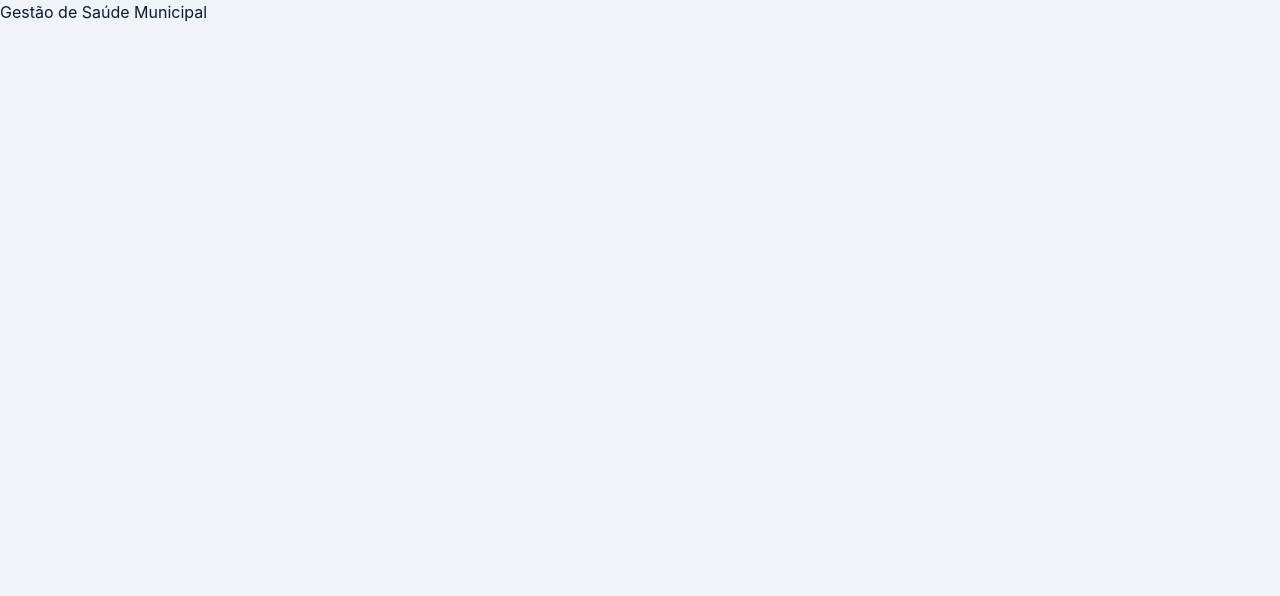
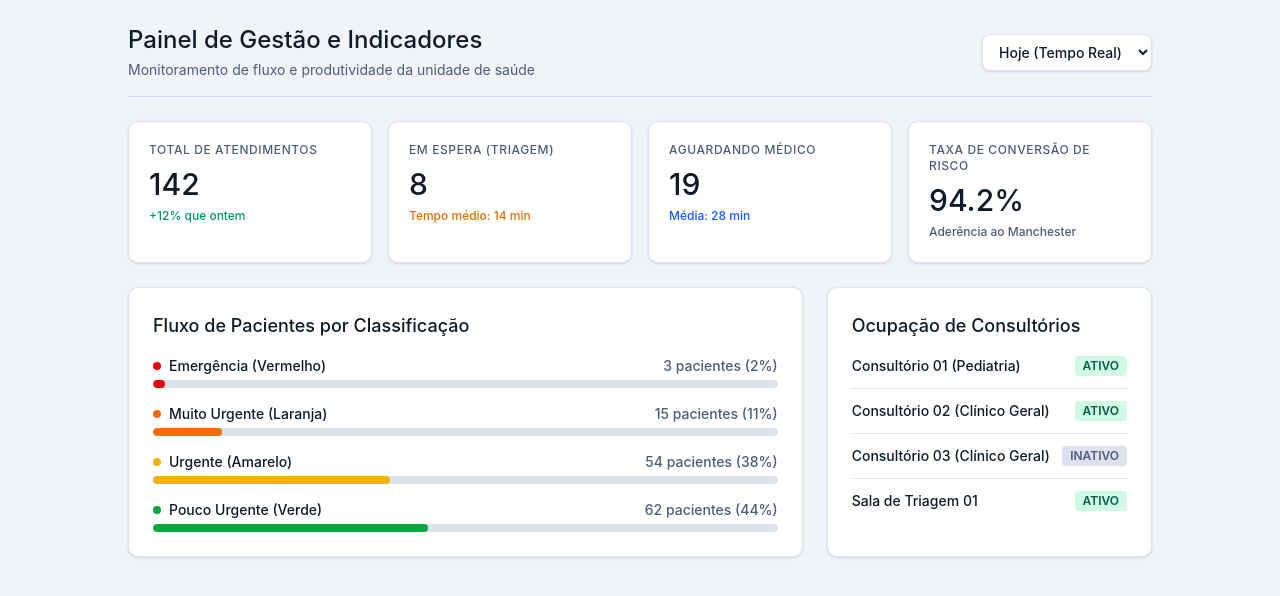
Before and after one commit to Kuchu11/BioChallenger-Brasil-, a React (Vite) app: page /gestao in a window 1280 px wide. Shown: the top 596 px of the page. Built offline with nearby package versions, Linux system fonts and the light colour scheme.

Commit message:
feat: implementar painel de indicadores e gestao de saude municipal

```diff
--- a/src/app/pages/GestaoPage.tsx
+++ b/src/app/pages/GestaoPage.tsx
@@ -1,3 +1,136 @@
+import { useState } from "react";
+
 export function GestaoPage() {
-  return <div>Gestão de Saúde Municipal</div>;
+  const [period, setPeriod] = useState("hoje");
+
+  return (
+    <div className="min-h-screen bg-background p-6">
+      <div className="mx-auto max-w-5xl space-y-6">
+
+        <div className="flex flex-col gap-4 sm:flex-row sm:items-center sm:justify-between border-b border-border pb-4">
+          <div>
+            <h1 className="text-2xl font-medium text-foreground">Painel de Gestão e Indicadores</h1>
+            <p className="text-sm text-muted-foreground mt-1">Monitoramento de fluxo e produtividade da unidade de saúde</p>
+          </div>
+          <div>
+            <select
+              value={period}
+              onChange={(e) => setPeriod(e.target.value)}
+              className="rounded-md border border-border bg-card px-3 py-2 text-foreground focus:border-primary focus:outline-none text-sm font-medium shadow-sm"
+            >
+              <option value="hoje">Hoje (Tempo Real)</option>
+              <option value="semana">Últimos 7 dias</option>
+              <option value="mes">Últimos 30 dias</option>
+            </select>
+          </div>
+        </div>
+
+        <div className="grid grid-cols-1 gap-4 sm:grid-cols-2 lg:grid-cols-4">
+          <div className="rounded-lg border border-border bg-card p-5 shadow-sm">
+            <p className="text-xs font-medium uppercase tracking-wider text-muted-foreground">Total de Atendimentos</p>
+            <p className="mt-2 text-3xl font-medium text-foreground">142</p>
+            <span className="text-xs font-medium text-emerald-600 font-sans">+12% que ontem</span>
+          </div>
+
+          <div className="rounded-lg border border-border bg-card p-5 shadow-sm">
+            <p className="text-xs font-medium uppercase tracking-wider text-muted-foreground">Em Espera (Triagem)</p>
+            <p className="mt-2 text-3xl font-medium text-foreground">8</p>
+            <span className="text-xs font-medium text-amber-600 font-sans">Tempo médio: 14 min</span>
+          </div>
+
+          <div className="rounded-lg border border-border bg-card p-5 shadow-sm">
+            <p className="text-xs font-medium uppercase tracking-wider text-muted-foreground">Aguardando Médico</p>
+            <p className="mt-2 text-3xl font-medium text-foreground">19</p>
+            <span className="text-xs font-medium text-blue-600 font-sans">Média: 28 min</span>
+          </div>
+
+          <div className="rounded-lg border border-border bg-card p-5 shadow-sm">
+            <p className="text-xs font-medium uppercase tracking-wider text-muted-foreground">Taxa de Conversão de Risco</p>
+            <p className="mt-2 text-3xl font-medium text-foreground">94.2%</p>
+            <span className="text-xs font-medium text-muted-foreground">Aderência ao Manchester</span>
+          </div>
+        </div>
+
+        <div className="grid grid-cols-1 gap-6 lg:grid-cols-3">
+
+          <div className="rounded-lg border border-border bg-card p-6 shadow-sm lg:col-span-2">
+            <h3 className="text-lg font-medium text-foreground mb-4">Fluxo de Pacientes por Classificação</h3>
+            <div className="space-y-4">
+              <div>
+                <div className="flex items-center justify-between text-sm mb-1">
+                  <span className="font-medium text-foreground flex items-center gap-2">
+                    <span className="h-2 w-2 rounded-full bg-red-600"></span> Emergência (Vermelho)
+                  </span>
+                  <span className="text-muted-foreground font-medium">3 pacientes (2%)</span>
+                </div>
+                <div className="h-2 w-full rounded-full bg-muted overflow-hidden">
+                  <div className="h-full bg-red-600 rounded-full" style={{ width: "2%" }}></div>
+                </div>
+              </div>
+
+              <div>
+                <div className="flex items-center justify-between text-sm mb-1">
+                  <span className="font-medium text-foreground flex items-center gap-2">
+                    <span className="h-2 w-2 rounded-full bg-orange-500"></span> Muito Urgente (Laranja)
+                  </span>
+                  <span className="text-muted-foreground font-medium">15 pacientes (11%)</span>
+                </div>
+                <div className="h-2 w-full rounded-full bg-muted overflow-hidden">
+                  <div className="h-full bg-orange-500 rounded-full" style={{ width: "11%" }}></div>
+                </div>
+              </div>
+
+              <div>
+                <div className="flex items-center justify-between text-sm mb-1">
+                  <span className="font-medium text-foreground flex items-center gap-2">
+                    <span className="h-2 w-2 rounded-full bg-yellow-500"></span> Urgente (Amarelo)
+                  </span>
+                  <span className="text-muted-foreground font-medium">54 pacientes (38%)</span>
+                </div>
+                <div className="h-2 w-full rounded-full bg-muted overflow-hidden">
+                  <div className="h-full bg-yellow-500 rounded-full" style={{ width: "38%" }}></div>
+                </div>
+              </div>
+
+              <div>
+                <div className="flex items-center justify-between text-sm mb-1">
+                  <span className="font-medium text-foreground flex items-center gap-2">
+                    <span className="h-2 w-2 rounded-full bg-green-600"></span> Pouco Urgente (Verde)
+                  </span>
+                  <span className="text-muted-foreground font-medium">62 pacientes (44%)</span>
+                </div>
+                <div className="h-2 w-full rounded-full bg-muted overflow-hidden">
+                  <div className="h-full bg-green-600 rounded-full" style={{ width: "44%" }}></div>
+                </div>
+              </div>
+            </div>
+          </div>
+
+          <div className="rounded-lg border border-border bg-card p-6 shadow-sm lg:col-span-1">
+            <h3 className="text-lg font-medium text-foreground mb-4">Ocupação de Consultórios</h3>
+            <div className="divide-y divide-border">
+              <div className="py-3 flex items-center justify-between first:pt-0">
+                <span className="text-sm font-medium text-foreground">Consultório 01 (Pediatria)</span>
+                <span className="rounded bg-emerald-100 text-emerald-800 px-2 py-0.5 text-xs font-semibold uppercase">Ativo</span>
+              </div>
+              <div className="py-3 flex items-center justify-between">
+                <span className="text-sm font-medium text-foreground">Consultório 02 (Clínico Geral)</span>
+                <span className="rounded bg-emerald-100 text-emerald-800 px-2 py-0.5 text-xs font-semibold uppercase">Ativo</span>
+              </div>
+              <div className="py-3 flex items-center justify-between">
+                <span className="text-sm font-medium text-foreground">Consultório 03 (Clínico Geral)</span>
+                <span className="rounded bg-muted text-muted-foreground px-2 py-0.5 text-xs font-semibold uppercase">Inativo</span>
+              </div>
+              <div className="py-3 flex items-center justify-between last:pb-0">
+                <span className="text-sm font-medium text-foreground">Sala de Triagem 01</span>
+                <span className="rounded bg-emerald-100 text-emerald-800 px-2 py-0.5 text-xs font-semibold uppercase">Ativo</span>
+              </div>
+            </div>
+          </div>
+
+        </div>
+
+      </div>
+    </div>
+  );
 }
```
